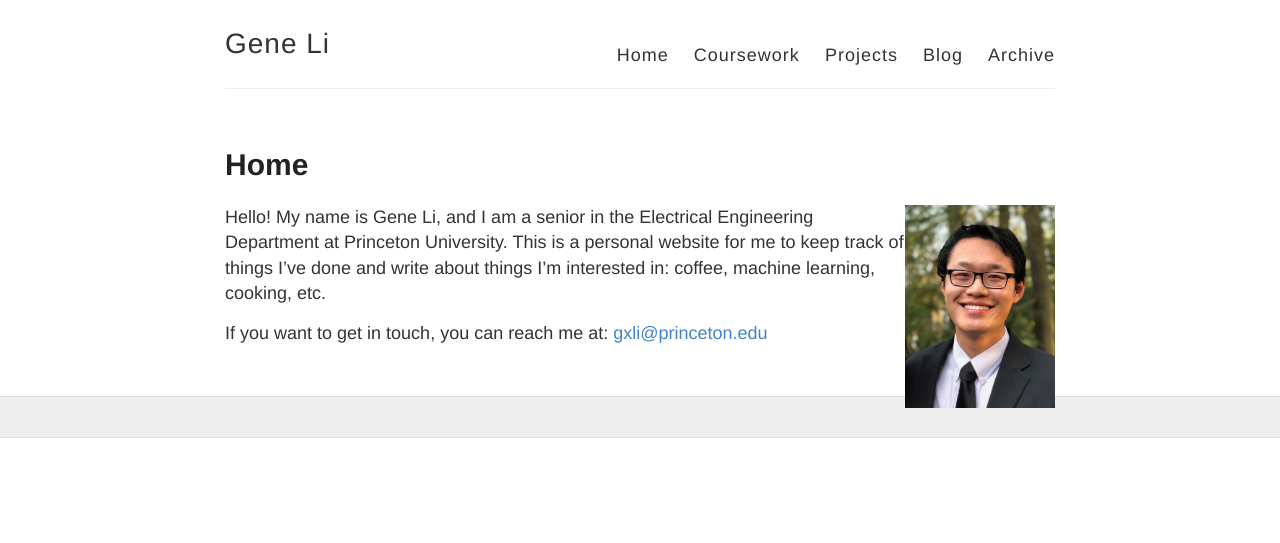
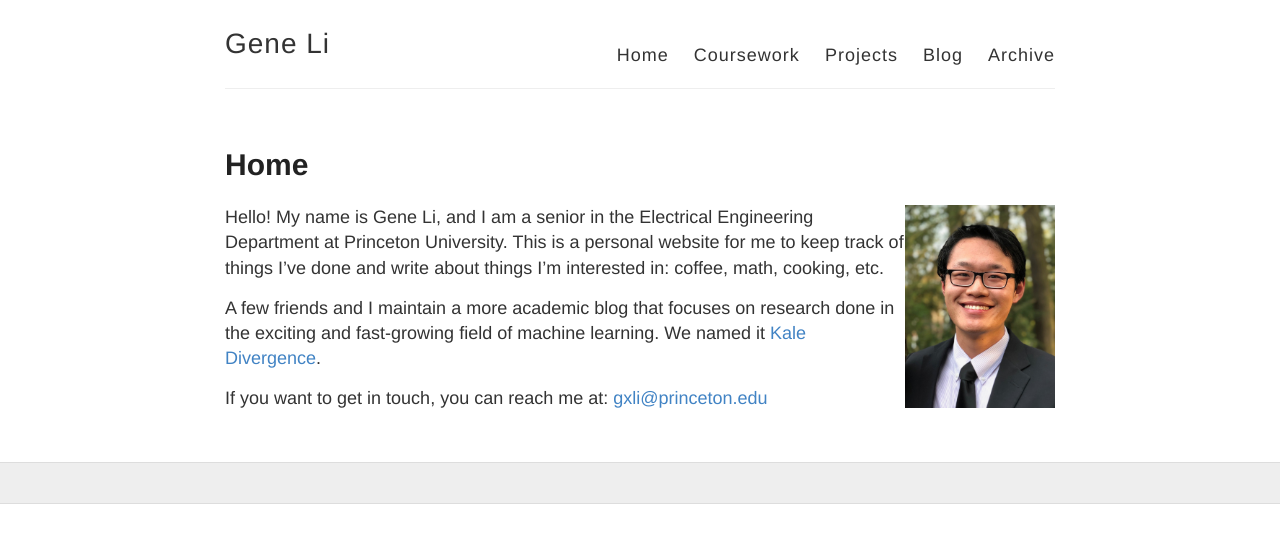
Before and after one commit to houcharlie/GXLI97.github.io, a Jekyll site: the page built from index.md, in a window 1280 px wide. Shown: the top 543 px of the page. Built offline with Jekyll 4.4.1, drawn with Linux system fonts in a browser that asks for light colours.

Commit message:
Update index.md

```diff
--- a/index.md
+++ b/index.md
@@ -5,7 +5,9 @@ title: Home
 
 <img style="float:right;" src="{{site.url}}/images/picme.jpg" width="150" alt="gene">
 
-Hello! My name is Gene Li, and I am a senior in the Electrical Engineering Department at Princeton University. This is a personal website for me to keep track of things I've done and write about things I'm interested in: coffee, machine learning, cooking, etc.
+Hello! My name is Gene Li, and I am a senior in the Electrical Engineering Department at Princeton University. This is a personal website for me to keep track of things I've done and write about things I'm interested in: coffee, math, cooking, etc.
+
+A few friends and I maintain a more academic blog that focuses on research done in the exciting and fast-growing field of machine learning. We named it [Kale Divergence](https://kaledivergence.github.io/).
 
 If you want to get in touch, you can reach me at:
 [gxli@princeton.edu](mailto:gxli@princeton.edu)
```
